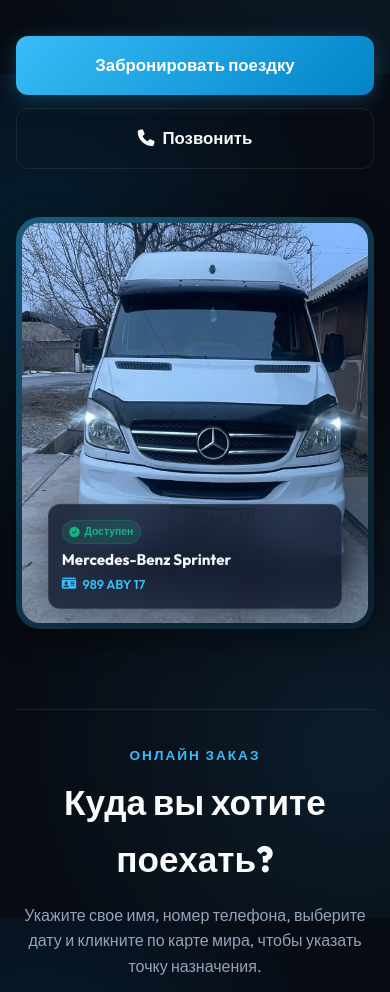
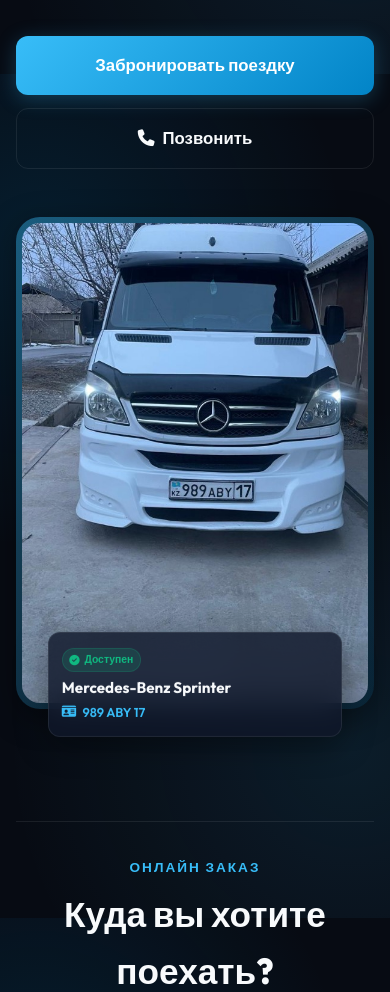
Before and after one commit to paizahmetovmardon-lab/gazel, a Django app: page / in a window 390 px wide. Shown: the part 770-1762 px from the top of the page. Run offline with Django 5.2, Linux system fonts and the light colour scheme.

Commit message:
Lower overlay card on mobile and adjust image position

```diff
--- a/bookings/static/bookings/css/style.css
+++ b/bookings/static/bookings/css/style.css
@@ -820,12 +820,17 @@ body {
         width: 100%;
     }
 
+    .hero-image-wrapper {
+        margin-bottom: 2rem;
+    }
+
     .hero-img {
-        height: 400px;
+        height: 480px;
+        object-position: center bottom;
     }
 
     .image-overlay-card {
-        bottom: 1rem;
+        bottom: -2rem;
         left: 2rem;
         right: 2rem;
         padding: 0.8rem;
```
